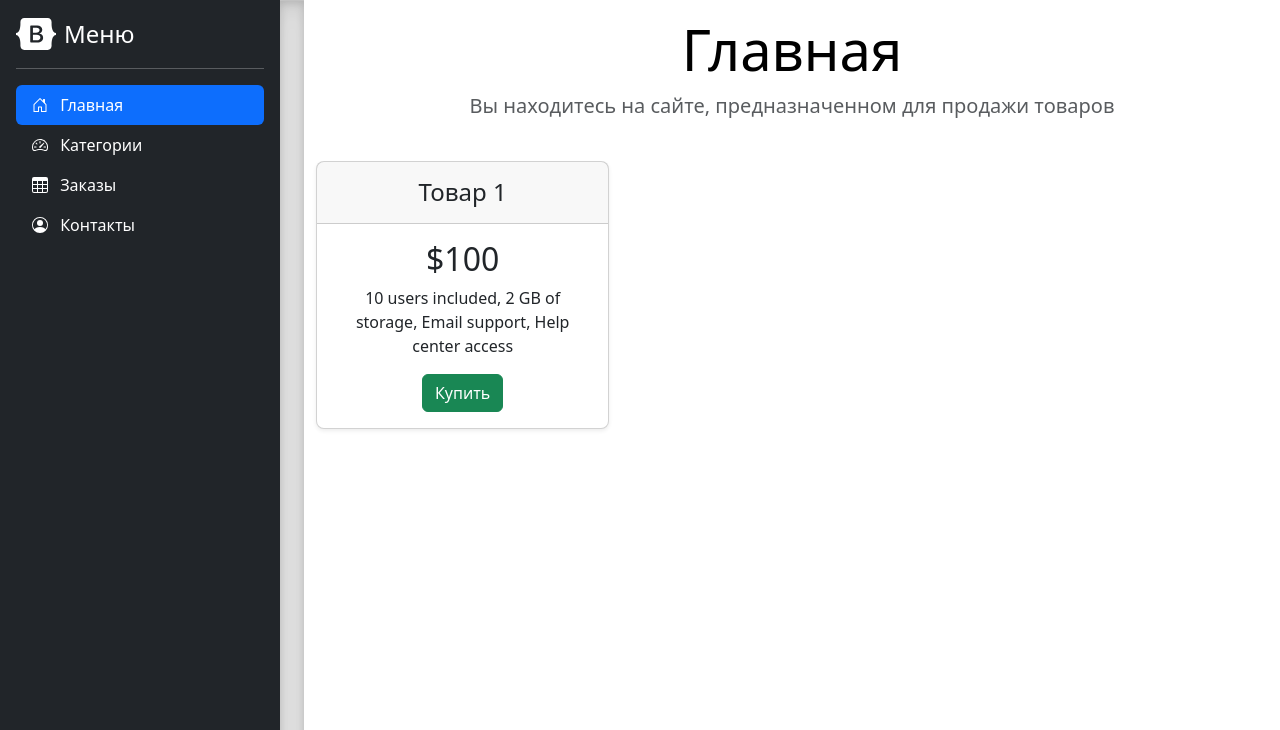
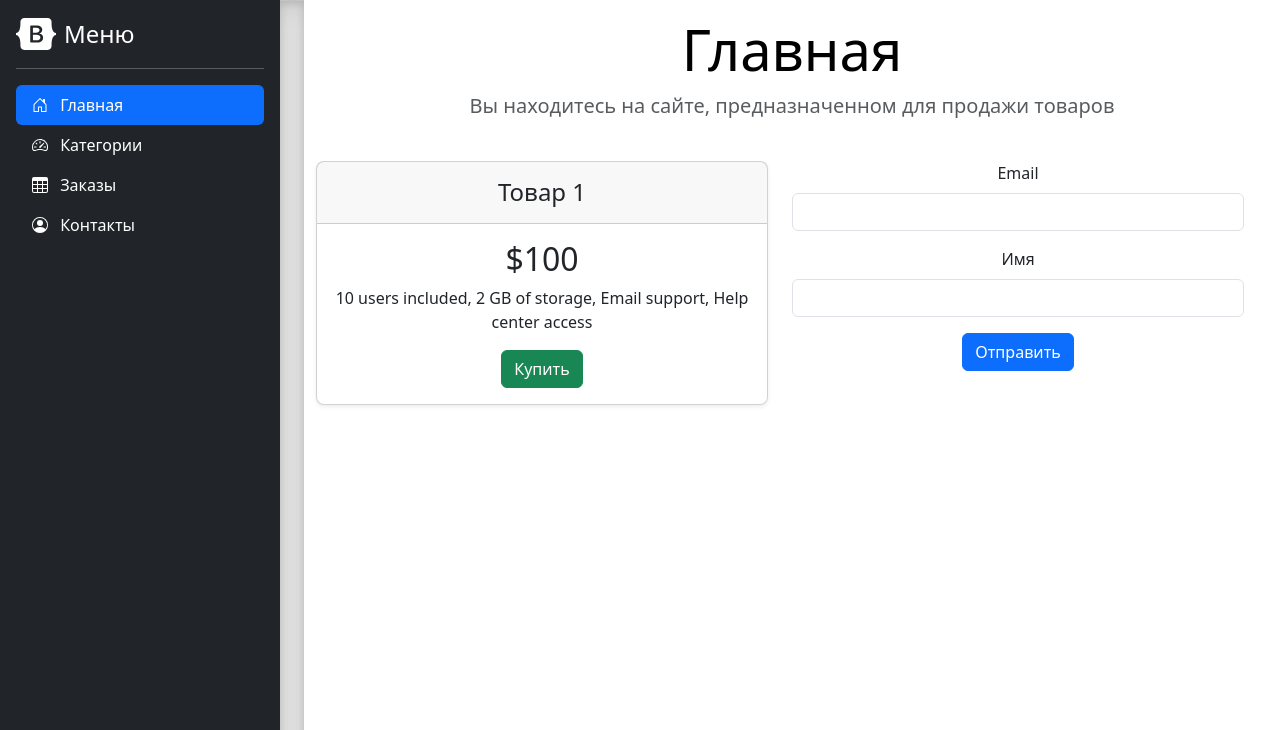
Before and after one commit to KotSerious/web, a plain HTML site: page index.html in a window 1280 px wide. Shown: the top 730 px of the page. Drawn offline with nearby package versions, Linux system fonts and the light colour scheme.

Commit message:
add email and name area

```diff
--- a/index.html
+++ b/index.html
@@ -268,7 +268,7 @@
 
         <main class="row">
             <div class="row text-center">
-                <div class="col-4">
+                <div class="col-6">
                     <div class="card mb-4 rounded-3 shadow-sm">
                         <div class="card-header py-3">
                             <h4 class="my-0 fw-normal">Товар 1</h4>
@@ -285,6 +285,20 @@
                         </div>
                     </div>
                 </div>
+                <div class="col-6">
+                <form>
+                    <div class="mb-3">
+                        <label for="InputEmail1" class="form-label">Email</label>
+                        <input name="email" type="email" class="form-control" id="InputEmail1"
+                               aria-describedby="emailHelp">
+                    </div>
+                    <div class="mb-3">
+                        <label for="InputName" class="form-label">Имя</label>
+                        <input type="text" class="form-control" id="InputName" name="name" required>
+                    </div>
+                    <button type="submit" class="btn btn-primary">Отправить</button>
+                </form>
+            </div>
             </div>
         </main>
 
```
